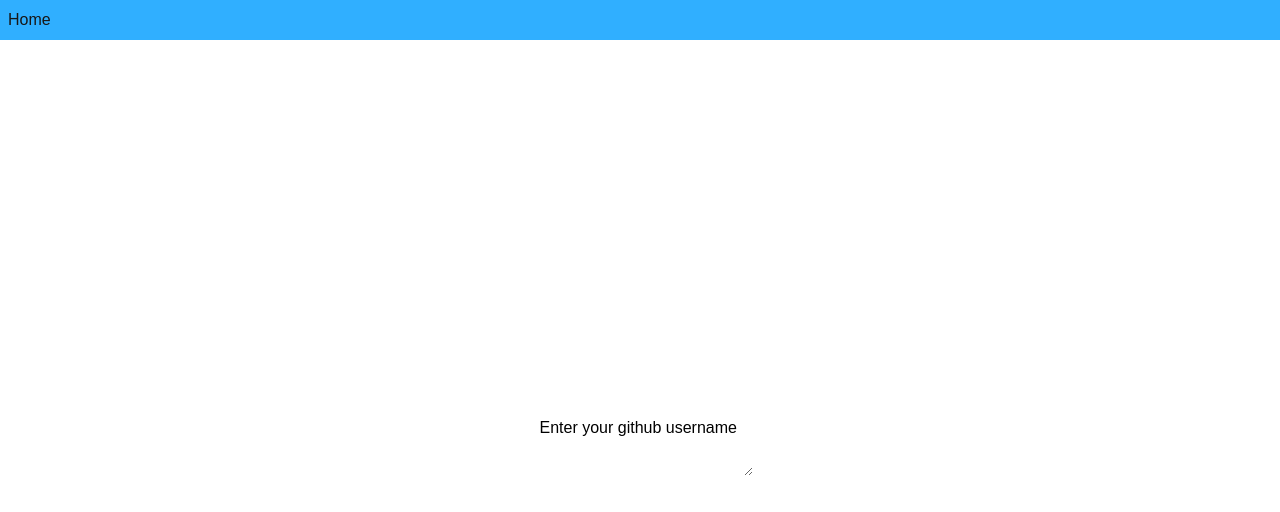
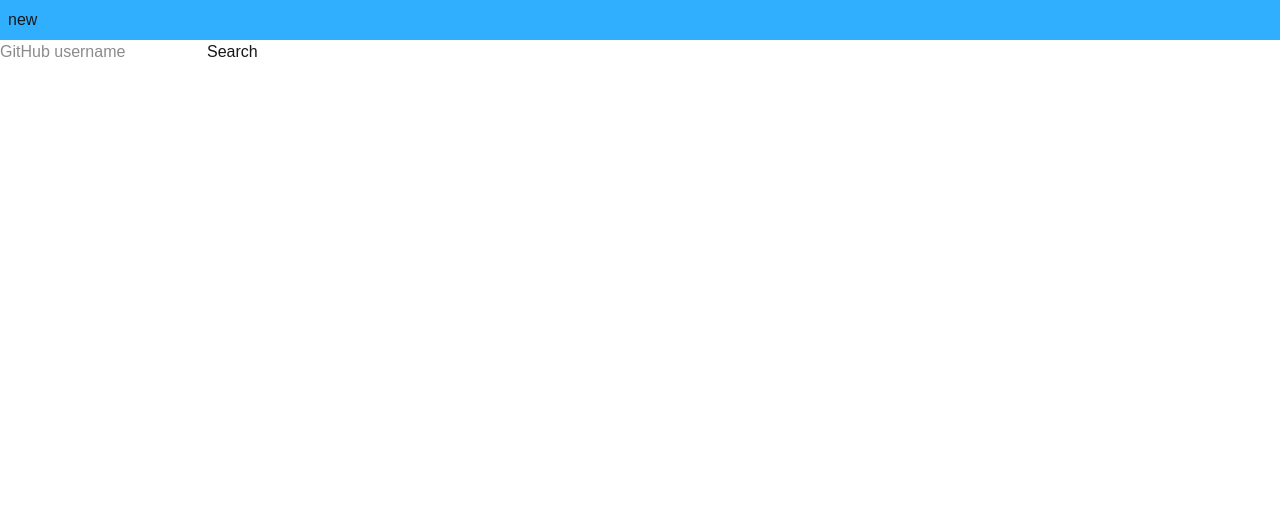
Before and after one commit to Sriram-Nambiar/Nox, a Next.js app: page / in a window 1280 px wide. Shown: the top 512 px of the page. Built offline with nearby package versions, Linux system fonts and the light colour scheme.

Commit message:
Refactor Home component and remove ProfileCard; update Header text and dark mode background color

```diff
--- a/app/globals.css
+++ b/app/globals.css
@@ -14,7 +14,7 @@
 
 @media (prefers-color-scheme: dark) {
   :root {
-    --background: #C4F7CA;
+    --background: #0b0c0b;
     --foreground: #ededed;
   }
 }
--- a/app/page.tsx
+++ b/app/page.tsx
@@ -1,12 +1,12 @@
 import Header from "@/components/Header";
-import ProfileCard from "@/components/ProfileCard";
+import HomeComponent from "@/components/Home"
 
 
 export default function Home() {
   return (
     <div>
      <Header/>
-     <ProfileCard/>
+      <HomeComponent/>
     </div>
   );
 }
--- a/components/Header.tsx
+++ b/components/Header.tsx
@@ -2,7 +2,7 @@
 export default function Header(){
     return(
         <div className="w-100% bg-[#30AFFF] h-10 p-2 ">
-            Home
+           new
         </div>
     )
 }
--- a/components/Home.tsx
+++ b/components/Home.tsx
@@ -1,21 +1,32 @@
+"use client";
 
-import  {useState} from "react"
-export default function Home(){
-    const [loading, setLoading] = useState(false)
-    const [githubData, setGithubData] = useState(null)
-    const  [username, setUsername] = useState("")
+import { useState } from "react";
 
-    const getGithubUser = async ()=>{
-        setLoading(true)
-        const response = await fetch(
-            `https://api.github.com/users/${username}`
-        )
-        const data = await response.json()
-        setGithubData(data)
-        setLoading(false)
-    }
+export default function Home() {
+  const [username, setUsername] = useState("");
+  const [data, setData] = useState<any>(null);
 
-    return(
+  const search = async () => {
+    const res = await fetch(`/api/github?username=${username}`);
+    const result = await res.json();
+    setData(result);
+  };
 
-    )
+  return (
+    <div>
+      <input
+        value={username}
+        onChange={(e) => setUsername(e.target.value)}
+        placeholder="GitHub username"
+      />
+
+      <button onClick={search}>Search</button>
+
+      {data && (
+        <pre>
+          {JSON.stringify(data, null, 2)}
+        </pre>
+      )}
+    </div>
+  );
 }
--- a/components/ProfileCard.tsx
+++ /dev/null
@@ -1,8 +0,0 @@
-
-export default function ProfileCard(){
-    return(
-        <div className="flex justify-center items-center min-h-screen   ">
-            <textarea className="bg-white text-black m-4 p-3 r" name="username" id="">Enter your github username</textarea>
-        </div>
-    )
-}
```
